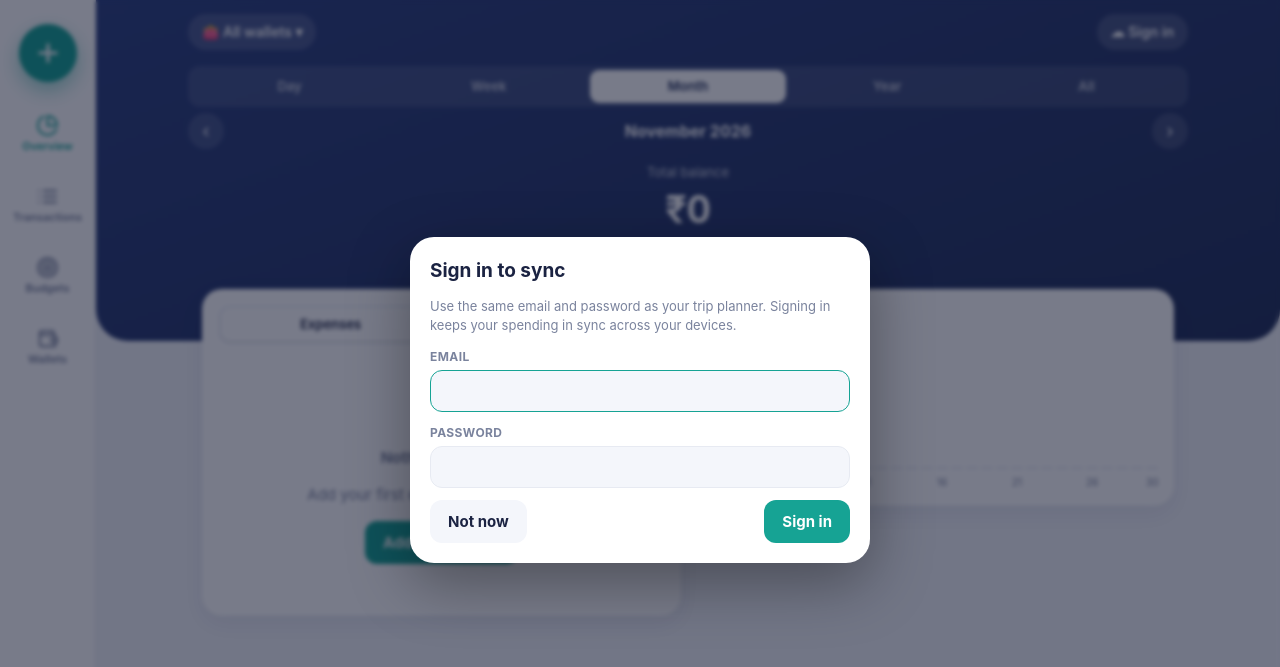
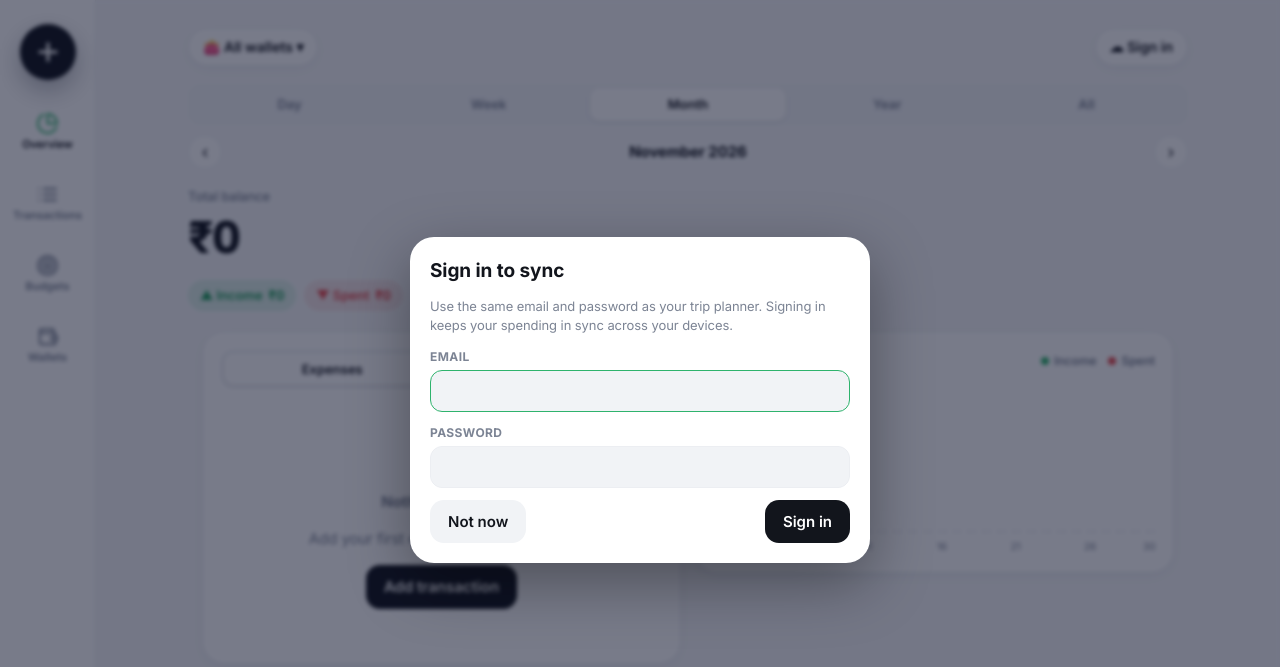
Before and after one commit to soorya97/spend-tracker, a plain HTML site: page index.html in a window 1280 px wide. Drawn offline with nearby package versions, Linux system fonts and the light colour scheme.

Commit message:
Modern light redesign: budget rings, cash-flow bars, floating nav
Co-Authored-By: Claude Sonnet 5.5 <noreply@anthropic.com>

```diff
--- a/index.html
+++ b/index.html
@@ -8,6 +8,7 @@
 <link rel="manifest" href="manifest.json">
 <link rel="icon" href="icon.svg" type="image/svg+xml">
 <link rel="apple-touch-icon" href="icon.svg">
+<link rel="preconnect" href="https://fonts.googleapis.com"><link href="https://fonts.googleapis.com/css2?family=Inter:wght@400;500;600;700;800&display=swap" rel="stylesheet">
 <style>
 :root{
   --bg:#f2f4f9; --card:#fff; --ink:#1b2342; --mut:#7a839d; --line:#e7eaf2; --soft:#f4f6fb;
@@ -157,6 +158,68 @@ dialog::backdrop{background:rgba(10,15,40,.55);backdrop-filter:blur(2px)}
 .wal{display:flex;gap:12px;align-items:center;padding:10px 0;border:0;background:none;width:100%;text-align:left;border-top:1px solid var(--line)}
 .wal:first-child{border-top:0}
 .wal .t{flex:1}.wal .t b{display:block}
+
+/* ===== modern light skin ===== */
+:root{--bg:#f6f7f9;--card:#fff;--ink:#12151c;--mut:#7c8494;--line:#eceef2;--soft:#f1f3f6;--pri:#2fb36d;--inc:#1f9d5c;--exp:#e5484d;--sh:0 1px 2px rgba(16,24,40,.04),0 4px 16px rgba(16,24,40,.04)}
+@media (prefers-color-scheme:dark){:root{--bg:#0b0d12;--card:#151820;--ink:#f2f4f8;--mut:#8b93a5;--line:#23272f;--soft:#1d212a;--pri:#3ccf83;--inc:#3ccf83;--exp:#ff6b70}}
+body{font-family:Inter,-apple-system,BlinkMacSystemFont,"Segoe UI",Roboto,sans-serif;letter-spacing:-.005em;padding-bottom:calc(110px + env(safe-area-inset-bottom))}
+.hero{background:transparent;color:var(--ink);padding:calc(16px + env(safe-area-inset-top)) 16px 4px;border-radius:0}
+.hero-in{max-width:1000px}
+.pill{background:var(--card);color:var(--ink);border:1px solid var(--line);box-shadow:var(--sh);font-weight:600}
+.pill:active{background:var(--soft)}
+.modes{background:var(--soft);margin:18px 0 10px}
+.modes button{color:var(--mut)}
+.modes button.on{background:var(--card);color:var(--ink);box-shadow:0 1px 3px rgba(16,24,40,.12)}
+.pnav b{font-size:15px;font-weight:700}
+.pnav button{background:var(--card);color:var(--ink);border:1px solid var(--line);width:34px;height:34px;font-size:17px}
+.bal{text-align:left;margin:18px 0 0}
+.bal small{opacity:1;color:var(--mut);font-weight:500}
+.bal strong{font-size:44px;font-weight:800;letter-spacing:-1.5px}
+.io{justify-content:flex-start;gap:8px;margin-top:10px;flex-wrap:wrap}
+.io span{opacity:1;display:inline-flex;gap:6px;align-items:center;padding:6px 12px;border-radius:999px;font-size:13px;font-weight:600}
+.io .u{background:rgba(47,179,109,.12);color:var(--inc)}
+.io .d{background:rgba(229,72,77,.11);color:var(--exp)}
+.io b{font-weight:700}
+main{margin:16px auto 0}
+.card{border:1px solid var(--line);box-shadow:var(--sh);border-radius:22px;padding:18px}
+.card h4{font-size:15px;font-weight:700}
+.bub{color:inherit}
+.seg{background:var(--soft)}
+.btn{background:var(--ink);color:var(--card);border-radius:14px;font-weight:600}
+.btn.ghost{background:var(--soft);color:var(--ink)}
+.chip.on{background:var(--ink)}
+.a.e{color:var(--ink)}
+.tx{padding:10px 6px}
+.dh{text-transform:uppercase;font-size:11px;letter-spacing:.6px}
+.link{color:var(--pri)}
+/* budget strip */
+.strip{display:flex;gap:14px;overflow-x:auto;padding:2px 2px 14px;margin:0 -14px 4px;padding-left:14px;padding-right:14px;scrollbar-width:none}
+.strip::-webkit-scrollbar{display:none}
+.sb{flex:none;width:84px;border:0;background:none;text-align:center;padding:0;color:var(--ink)}
+.sb .r{position:relative;width:68px;height:68px;margin:0 auto 6px}
+.sb svg{width:100%;transform:rotate(-90deg)}
+.sb .r span{position:absolute;inset:9px;border-radius:50%;display:grid;place-items:center;font-size:22px}
+.sb b{display:block;font-size:12px;white-space:nowrap;overflow:hidden;text-overflow:ellipsis}
+.sb small{font-size:11px;color:var(--mut)}
+/* paired bars */
+.trend{height:150px;gap:6px;align-items:flex-end}
+.pb{flex:1;display:flex;align-items:flex-end;gap:2px;height:100%}
+.pb i{flex:1;border-radius:4px 4px 1px 1px;min-height:3px;position:static;opacity:1}
+.pb .g{background:var(--pri)}.pb .r{background:var(--exp)}.pb .z{background:var(--line)}
+.lg{display:flex;gap:12px;font-size:12px;color:var(--mut);font-weight:600}
+.lg i{display:inline-block;width:8px;height:8px;border-radius:50%;margin-right:5px}
+/* floating nav */
+nav{left:50%;right:auto;transform:translateX(-50%);bottom:calc(14px + env(safe-area-inset-bottom));width:min(440px,calc(100% - 24px));border:1px solid var(--line);border-radius:28px;background:color-mix(in srgb,var(--card) 86%,transparent);-webkit-backdrop-filter:blur(18px);backdrop-filter:blur(18px);box-shadow:0 12px 36px rgba(16,24,40,.16);padding:6px}
+nav button{font-weight:600}
+nav button.on{color:var(--ink)}
+nav button.on svg{stroke:var(--pri)}
+nav .fab{background:var(--ink);color:var(--card);border:0;margin:-26px 2px 0;width:56px;height:56px;box-shadow:0 10px 24px rgba(16,24,40,.3)}
+@media(min-width:900px){
+  body{padding-left:96px;padding-bottom:40px}
+  nav{top:0;bottom:0;left:0;transform:none;width:96px;border-radius:0;border:0;border-right:1px solid var(--line);background:var(--card);box-shadow:none;padding:24px 8px;-webkit-backdrop-filter:none;backdrop-filter:none}
+  nav .fab{margin:0 0 14px}
+  .hero{padding-top:28px}
+}
 </style>
 </head>
 <body>
@@ -272,7 +335,7 @@ function money(n, opt = {}) {
 }
 const cat = id => S.cats.find(c => c.id === id) || { id, name: "Uncategorised", icon: "❔", color: "#9aa3b8", type: "exp" };
 const wal = id => S.wallets.find(w => w.id === id) || { id, name: "Deleted wallet", icon: "👛", color: "#9aa3b8" };
-const bub = (c, s) => `<span class="bub ${s ? "s" : ""}" style="background:${esc(c.color)}">${esc(c.icon)}</span>`;
+const bub = (c, s) => `<span class="bub ${s ? "s" : ""}" style="background:${esc(c.color)}26">${esc(c.icon)}</span>`;
 function balances() {
   const b = {}; S.wallets.forEach(w => b[w.id] = +w.init || 0);
   for (const t of S.txns) {
@@ -443,7 +506,7 @@ function chrome() {
   const bal = UI.wallet === "all" ? Object.values(b).reduce((x, y) => x + y, 0) : (b[UI.wallet] || 0);
   $("#bl").textContent = UI.wallet === "all" ? "Total balance" : wal(UI.wallet).name + " balance";
   $("#bv").textContent = money(bal);
-  $("#io").innerHTML = `<span>Income <b class="i num">${money(t.i)}</b></span><span>Spent <b class="e num">${money(t.e)}</b></span>`;
+  $("#io").innerHTML = `<span class="u">▲ Income <b class="num">${money(t.i)}</b></span><span class="d">▼ Spent <b class="num">${money(t.e)}</b></span>`;
   const n = $("#nav");
   const btn = ([id, ic, l]) => `<button data-t="${id}" class="${UI.tab === id ? "on" : ""}">${ico(ic)}${l}</button>`;
   n.innerHTML = btn(TABS[0]) + btn(TABS[1]) + `<button class="fab" data-add="1" aria-label="Add transaction">${ico("plus")}</button>` + btn(TABS[2]) + btn(TABS[3]);
@@ -492,26 +555,28 @@ function vOverview() {
   const rows = [...by.entries()].map(([id, v]) => ({ c: cat(id), v })).sort((a, b) => b.v - a.v);
   const total = rows.reduce((s, r) => s + r.v, 0);
   let off = 0;
-  const arcs = rows.map(r => { const p = r.v / total * 100, s = `<circle cx="21" cy="21" r="15.915" fill="none" stroke="${esc(r.c.color)}" stroke-width="6.5" stroke-dasharray="${Math.max(p - (rows.length > 1 ? .6 : 0), .01)} ${100 - Math.max(p - (rows.length > 1 ? .6 : 0), .01)}" stroke-dashoffset="${-off}"/>`; off += p; return s; }).join("");
-  const donut = total ? `<div class="dwrap"><svg viewBox="0 0 42 42"><circle cx="21" cy="21" r="15.915" fill="none" stroke="var(--soft)" stroke-width="6.5"/>${arcs}</svg><div class="dmid"><small>${type === "exp" ? "Spent" : "Earned"}</small><b class="num">${money(total)}</b></div></div>`
+  const arcs = rows.map(r => { const p = r.v / total * 100, s = `<circle cx="21" cy="21" r="15.915" fill="none" stroke="${esc(r.c.color)}" stroke-width="4.8" stroke-dasharray="${Math.max(p - (rows.length > 1 ? .6 : 0), .01)} ${100 - Math.max(p - (rows.length > 1 ? .6 : 0), .01)}" stroke-dashoffset="${-off}"/>`; off += p; return s; }).join("");
+  const donut = total ? `<div class="dwrap"><svg viewBox="0 0 42 42"><circle cx="21" cy="21" r="15.915" fill="none" stroke="var(--soft)" stroke-width="4.8"/>${arcs}</svg><div class="dmid"><small>${type === "exp" ? "Spent" : "Earned"}</small><b class="num">${money(total)}</b></div></div>`
     : emptyBox(type === "exp" ? "🧾" : "💰", "Nothing here yet", "Add your first " + (type === "exp" ? "expense" : "income") + " for this period.", `<button class="btn" data-add="1">Add transaction</button>`);
   const legend = rows.map(r => `<button class="li" data-cat="${esc(r.c.id)}">${bub(r.c)}<span class="t"><b>${esc(r.c.name)}</b><small>${(r.v / total * 100).toFixed(r.v / total < .1 ? 1 : 0)}% · ${by.size && mine.filter(t => t.cat === r.c.id).length} txn${mine.filter(t => t.cat === r.c.id).length === 1 ? "" : "s"}</small></span><span class="a num">${money(r.v)}</span></button>`).join("");
-  const bk = buckets(type), mx = Math.max(...bk.map(b => b.v), 1);
-  const trend = `<div class="trend">${bk.map(b => `<i class="${b.v ? "" : "z"}" style="height:${b.v ? Math.max(b.v / mx * 100, 4) : 2}%;background:${type === "exp" ? "var(--exp)" : "var(--inc)"};${b.v ? "" : "background:var(--line)"}" title="${esc(b.n)}: ${money(b.v)}"></i>`).join("")}</div><div class="tl">${bk.map(b => `<span>${b.l}</span>`).join("")}</div>`;
-  const bgs = S.budgets.map(b => ({ b, ...bstat(b) })).sort((x, y) => y.pct - x.pct).slice(0, 3);
-  const bgCard = bgs.length ? `<section class="card"><h4>Budgets <button class="link" data-go="budgets">See all</button></h4>${bgs.map(x => budgetRow(x)).join("")}</section>` : "";
+  const bE = buckets("exp"), bI = buckets("inc"), mx = Math.max(...bE.map(b => b.v), ...bI.map(b => b.v), 1);
+  const bar = (v, c, n) => `<i class="${v ? c : "z"}" style="height:${v ? Math.max(Math.sqrt(v / mx) * 100, 8) : 2}%" title="${esc(n)}: ${money(v)}"></i>`;
+  const trend = `<div class="trend">${bE.map((b, i) => `<div class="pb">${bar(bI[i].v, "g", bI[i].n)}${bar(b.v, "r", b.n)}</div>`).join("")}</div><div class="tl">${bE.map(b => `<span>${b.l}</span>`).join("")}</div>`;
+  const bgs = S.budgets.map(b => ({ b, ...bstat(b) })).sort((x, y) => y.pct - x.pct);
+  const strip = bgs.length ? `<div class="strip">${bgs.map(({ b, left, pct }) => { const col = pct > 1 ? "var(--exp)" : pct > .75 ? "var(--warn)" : "var(--pri)", c0 = b.cats?.length === 1 ? cat(b.cats[0]) : null;
+    return `<button class="sb" data-go="budgets"><div class="r"><svg viewBox="0 0 42 42"><circle cx="21" cy="21" r="18" fill="none" stroke="var(--line)" stroke-width="3"/><circle cx="21" cy="21" r="18" fill="none" stroke="${col}" stroke-width="3" stroke-linecap="round" stroke-dasharray="${Math.min(pct, 1) * 113.1} 113.1"/></svg><span style="background:${c0 ? esc(c0.color) + "26" : "var(--soft)"}">${c0 ? esc(c0.icon) : "🎯"}</span></div><b>${esc(b.name)}</b><small class="${left < 0 ? "over" : ""}">${left < 0 ? "Over " + money(-left) : money(left) + " left"}</small></button>`; }).join("")}</div>` : "";
   const recent = [...list].sort(cmpTx).slice(0, 5);
   const rec = recent.length ? `<section class="card wide"><h4>Latest <button class="link" data-go="txns">See all</button></h4>${recent.map(txRow).join("")}</section>` : "";
-  return `<div class="cols">
+  return `${strip}<div class="cols">
     <section class="card"><div class="seg" style="margin-bottom:6px"><button data-ty="exp" class="${type === "exp" ? "on" : ""}">Expenses</button><button data-ty="inc" class="${type === "inc" ? "on" : ""}">Income</button></div>${donut}<div class="leg">${legend}</div></section>
-    <div style="display:flex;flex-direction:column;gap:14px"><section class="card"><h4>${type === "exp" ? "Spending" : "Income"} trend</h4>${trend}</section>${bgCard}</div>
+    <div style="display:flex;flex-direction:column;gap:14px"><section class="card"><h4>Cash flow <span class="lg"><span><i style="background:var(--pri)"></i>Income</span><span><i style="background:var(--exp)"></i>Spent</span></span></h4>${trend}</section></div>
     ${rec}</div>`;
 }
 
 const cmpTx = (a, b) => b.date.localeCompare(a.date) || (b.c || 0) - (a.c || 0);
 function txRow(t) {
   const sign = t.type === "inc" ? "+" : t.type === "exp" ? "−" : "";
-  if (t.type === "xfer") return `<button class="tx" data-edit="${esc(t.id)}"><span class="bub" style="background:#6c7a99">⇄</span><span class="t"><b>Transfer</b><small>${esc(wal(t.wallet).name)} → ${esc(wal(t.to).name)}${t.note ? " · " + esc(t.note) : ""}</small></span><span class="a x num">${money(t.amount)}</span></button>`;
+  if (t.type === "xfer") return `<button class="tx" data-edit="${esc(t.id)}"><span class="bub" style="background:#6c7a9926;color:var(--mut)">⇄</span><span class="t"><b>Transfer</b><small>${esc(wal(t.wallet).name)} → ${esc(wal(t.to).name)}${t.note ? " · " + esc(t.note) : ""}</small></span><span class="a x num">${money(t.amount)}</span></button>`;
   const c = cat(t.cat);
   return `<button class="tx" data-edit="${esc(t.id)}">${bub(c)}<span class="t"><b>${esc(c.name)}</b><small>${esc(wal(t.wallet).name)}${t.note ? " · " + esc(t.note) : ""}</small></span><span class="a ${t.type === "inc" ? "i" : "e"} num">${sign}${money(t.amount)}</span></button>`;
 }
```
